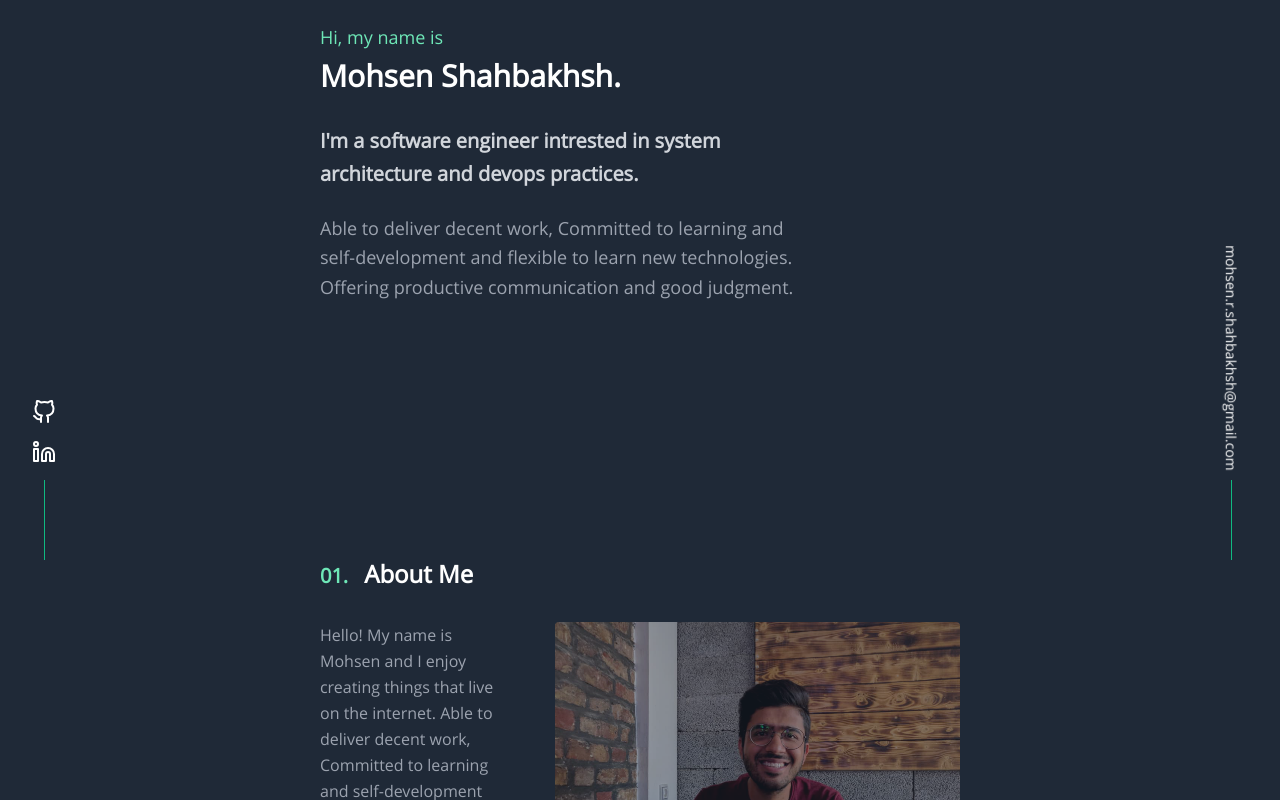
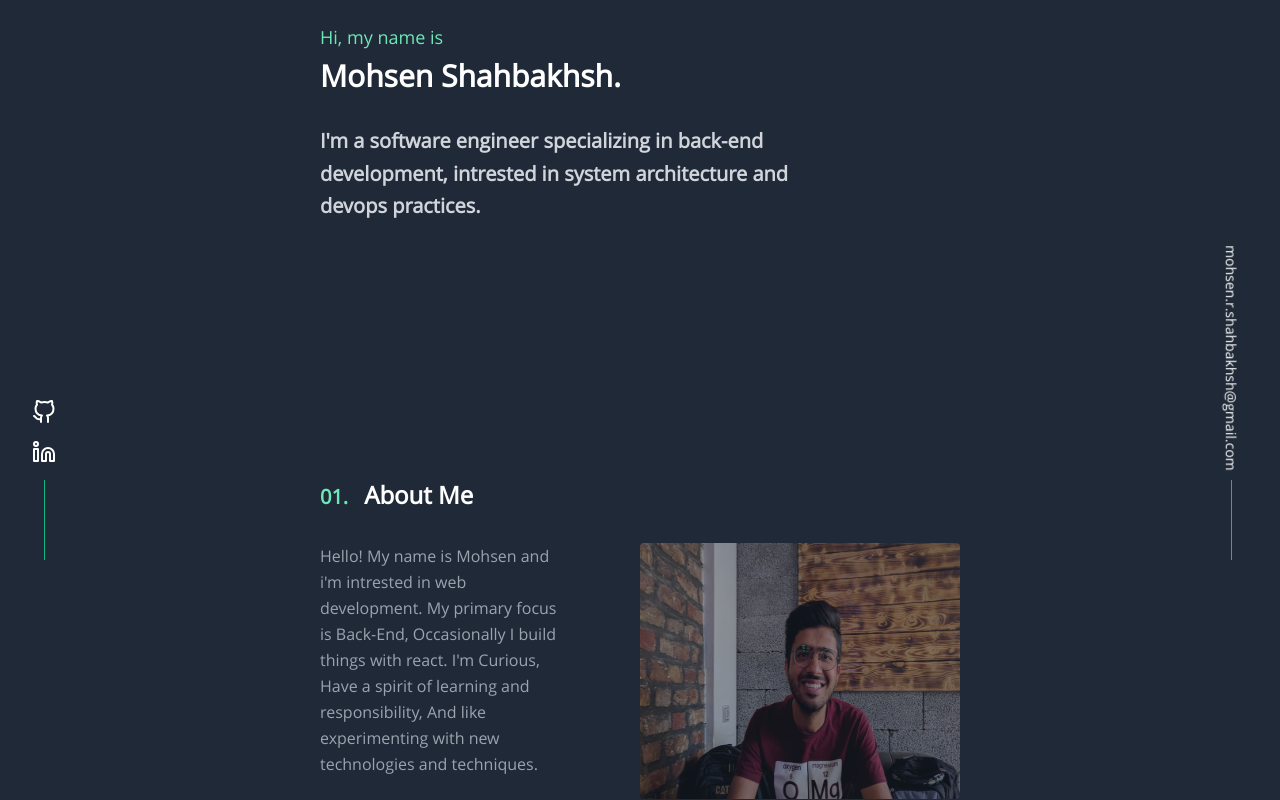
Before and after one commit to mohsenshahbakhsh/portfolio-react-tailwind, a React (Create React App) app: page / in a window 1280 px wide. Shown: the part 240-1040 px from the top of the page. Built offline with nearby package versions, Linux system fonts and the light colour scheme.

Commit message:
add bio and about me text

```diff
--- a/src/components/About.js
+++ b/src/components/About.js
@@ -10,12 +10,12 @@ const About = () => {
       </div>
       {/* about me */}
       <div className="flex flex-col md:flex-row">
-        <div>
+        <div className="w-full">
           <div className="flex-wrap leading-relaxed w-3/4 text-gray-400">
-            Hello! My name is Mohsen and I enjoy creating things that live on
-            the internet. Able to deliver decent work, Committed to learning and
-            self-development and flexible to learn new technologies. Offering
-            productive communication and good judgment.
+            Hello! My name is Mohsen and i'm intrested in web development. My
+            primary focus is Back-End, Occasionally I build things with react.
+            I'm Curious, Have a spirit of learning and responsibility, And like
+            experimenting with new technologies and techniques.
           </div>
           <br />
           {/* technologies */}
@@ -52,7 +52,7 @@ const About = () => {
           </div>
         </div>
         <img
-          className="w-64 h-32 md:w-full md:h-64 rounded opacity-50 hover:opacity-90"
+          className="w-64 h-32 md:w-1/2 md:h-64 rounded opacity-50 hover:opacity-90"
           src={profile}
           alt="profile_img"
         />
--- a/src/components/Bio.js
+++ b/src/components/Bio.js
@@ -13,14 +13,8 @@ const Bio = () => {
       <br />
       <br />
       <div className="w-3/4 text-xl font-semibold text-gray-300 leading-relaxed">
-        I'm a software engineer intrested in system architecture and devops
-        practices.
-      </div>
-      <br />
-      <div className="w-3/4 flex-wrap text-lg text-gray-400 leading-relaxed">
-        Able to deliver decent work, Committed to learning and self-development
-        and flexible to learn new technologies. Offering productive
-        communication and good judgment.
+        I'm a software engineer specializing in back-end development, intrested
+        in system architecture and devops practices.
       </div>
     </div>
   );
```
